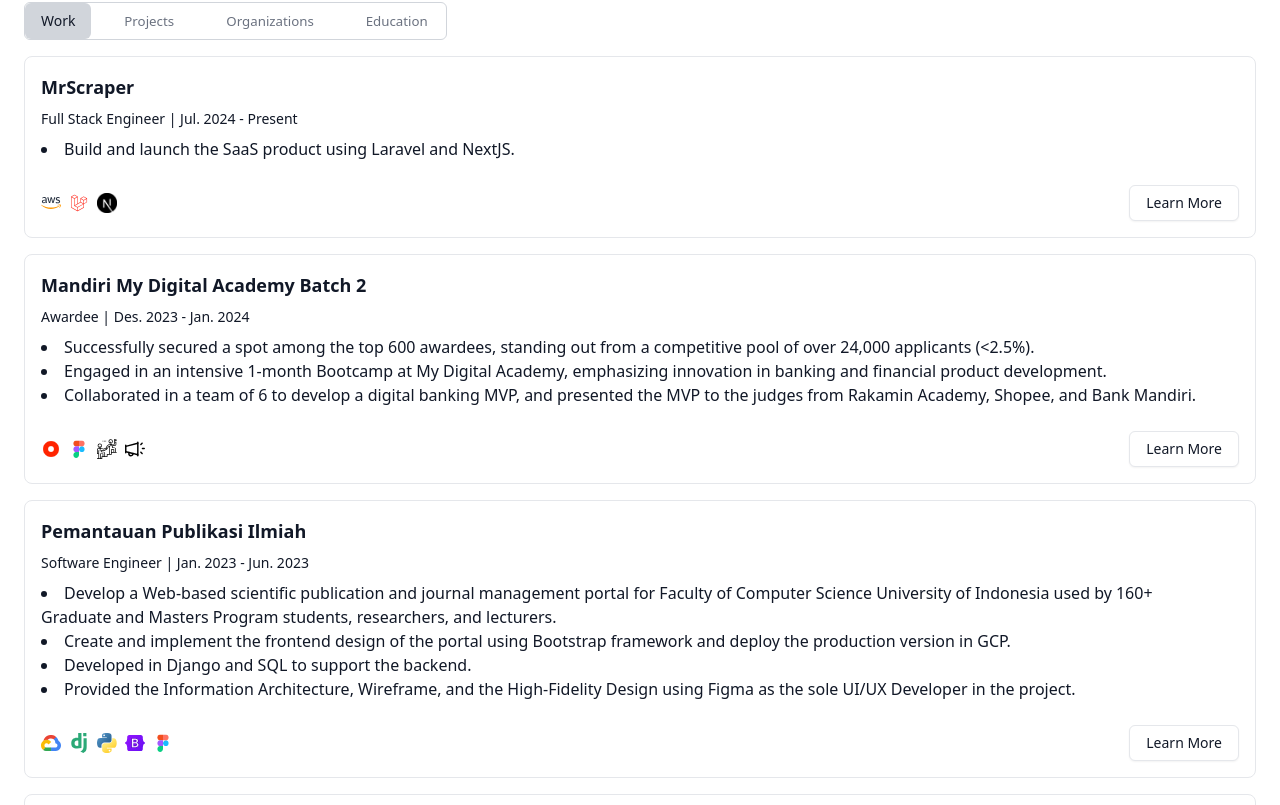
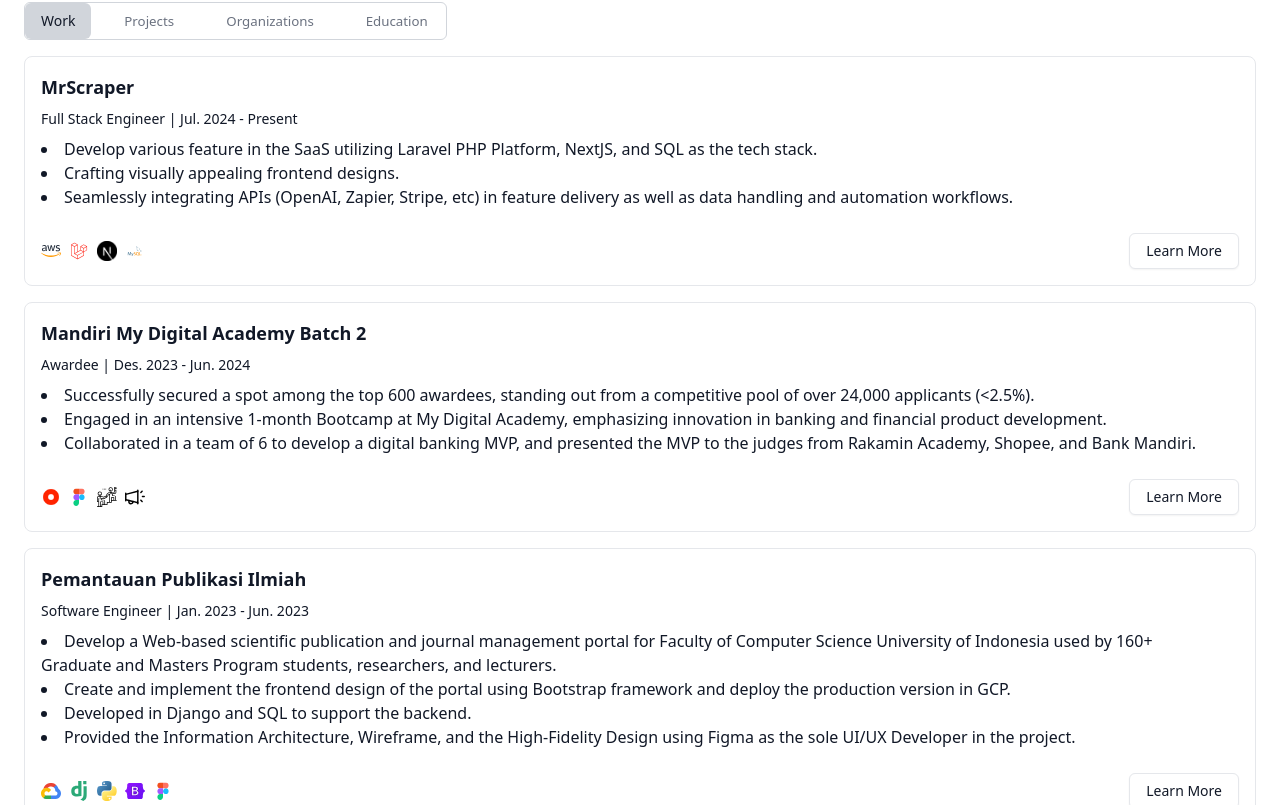
Before and after one commit to vnctkevin/portfolio, a Next.js app: page / in a window 1280 px wide. Shown: the part 875-1680 px from the top of the page. Built offline with nearby package versions, Linux system fonts and the light colour scheme.

Commit message:
update data

```diff
--- a/components/CTASection.tsx
+++ b/components/CTASection.tsx
@@ -10,7 +10,7 @@
                         Ready to get started?
                     </h1>
                     <div className="flex flex-row items-center space-x-4 md:space-y-0 md:space-x-4">
-                        <Link href="https://jurnal.vnctkevin.com/" className="inline-flex items-center justify-center px-6 py-3 mt-4 md:mt-0 text-sm font-medium text-gray-100 dark:text-black bg-gray-600 dark:bg-gray-300 rounded-md shadow-sm transition-colors hover:bg-gray-700 hover:text-gray-200 dark:hover:bg-gray-500  focus-visible:outline-none focus-visible:ring-1 focus-visible:ring-gray-950">
+                        <Link href="https://jurnal.vnctkevin.com/" className="inline-flex items-center justify-center px-6 py-3 mt-4 md:mt-0 text-sm font-medium text-gray-100 dark:text-black bg-gray-600 dark:bg-gray-300 rounded-md shadow-sm transition-colors hover:bg-gray-700 hover:text-gray-200 dark:hover:bg-gray-500 dark:hover:text-gray-200 focus-visible:outline-none focus-visible:ring-1 focus-visible:ring-gray-950">
                             Read My Blog
                         </Link>
                         <Link href="mailto:vnctkevin@gmail.com" className="inline-flex items-center justify-center px-6 py-3 mt-4 md:mt-0 text-sm font-medium text-gray-800 dark:text-gray-200 bg-gray-100 dark:bg-gray-800 rounded-md shadow-sm transition-colors hover:bg-gray-700 hover:text-gray-200 dark:hover:bg-gray-500  focus-visible:outline-none focus-visible:ring-1 focus-visible:ring-gray-950">
--- a/constants/experiences/skills.ts
+++ b/constants/experiences/skills.ts
@@ -35,6 +35,11 @@
       name: "PostgreSQL",
       logo: "/images/logo/postgresql.svg",
       link: "https://www.postgresql.org/",
+    },
+    MySQL: {
+      name: "MySQL",
+      logo: "/images/logo/mysql.svg",
+      link: "https://www.mysql.com/",
     },
     AWS: {
       name: "AWS",
--- a/constants/experiences/works.ts
+++ b/constants/experiences/works.ts
@@ -16,13 +16,14 @@
         role: "Full Stack Engineer",
         date: "Jul. 2024 - Present",
         job_desc: [
-          "Build and launch the SaaS product using Laravel and NextJS.",
-
+          "Develop various feature in the SaaS utilizing Laravel PHP Platform, NextJS, and SQL as the tech stack.",
+          "Crafting visually appealing frontend designs.",
+          "Seamlessly integrating APIs (OpenAI, Zapier, Stripe, etc) in feature delivery as well as data handling and automation workflows."
         ],
       },
     ],
 
-    skills: [SKILLS.AWS, SKILLS.Laravel, SKILLS.NextJS],
+    skills: [SKILLS.AWS, SKILLS.Laravel, SKILLS.NextJS, SKILLS.MySQL],
   },
   {
     name: "Mandiri My Digital Academy Batch 2",
@@ -36,7 +37,7 @@
     history: [
       {
         role: "Awardee",
-        date: "Des. 2023 - Jan. 2024",
+        date: "Des. 2023 - Jun. 2024",
         job_desc: [
           "Successfully secured a spot among the top 600 awardees, standing out from a competitive pool of over 24,000 applicants (<2.5%).",
           "Engaged in an intensive 1-month Bootcamp at My Digital Academy, emphasizing innovation in banking and financial product development.",
--- a/src/pages/about.tsx
+++ b/src/pages/about.tsx
@@ -10,7 +10,7 @@
 export const metadata: Metadata = {
     title: "About Me - Kevin's Portfolio",
     description: "Kevin's (@vnctkevin) personal portfolio website",
-    keywords: ["portfolio", "Kevin", "software", "development", "design", "vnctkevin"],
+    keywords: ["portfolio", "Kevin", "software", "development", "design", "vnctkevin", "frontend", "full stack"],
     icons: [
         {
             rel: "icon",
@@ -22,7 +22,7 @@
 export default function About() {
   return (
     <>
-    <ThemeProvider attribute="class">
+    <ThemeProvider attribute="class" enableSystem={false}>
     <Head>
         <title>About Me - Kevin's Portfolio</title>
         <meta name="description" content="Kevin's (@vnctkevin) personal portfolio website" />
```
Also changed, not shown: public/images/logo/mysql.svg (added), 1 other file (tests, documents, lock files or other folders).
